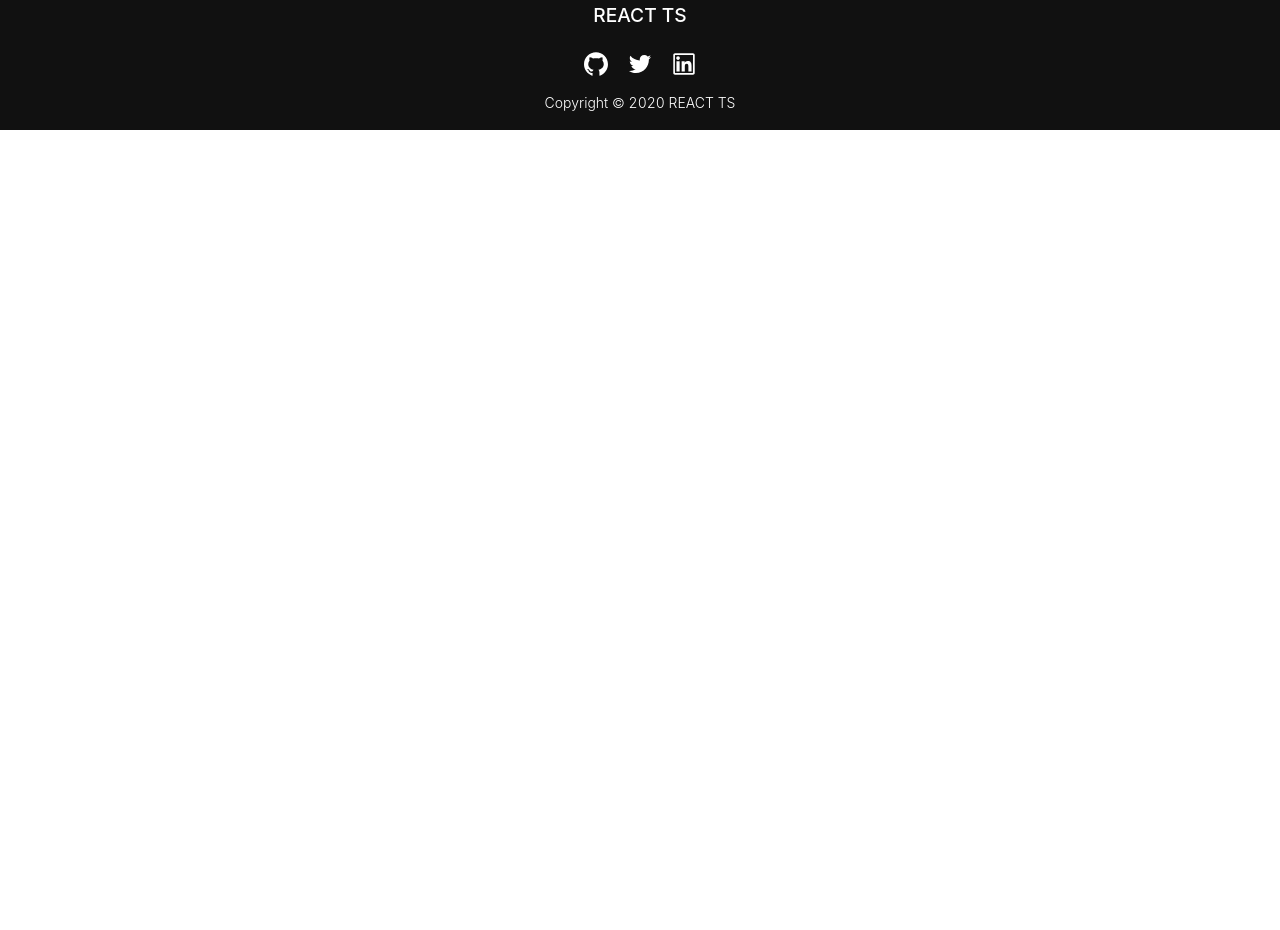
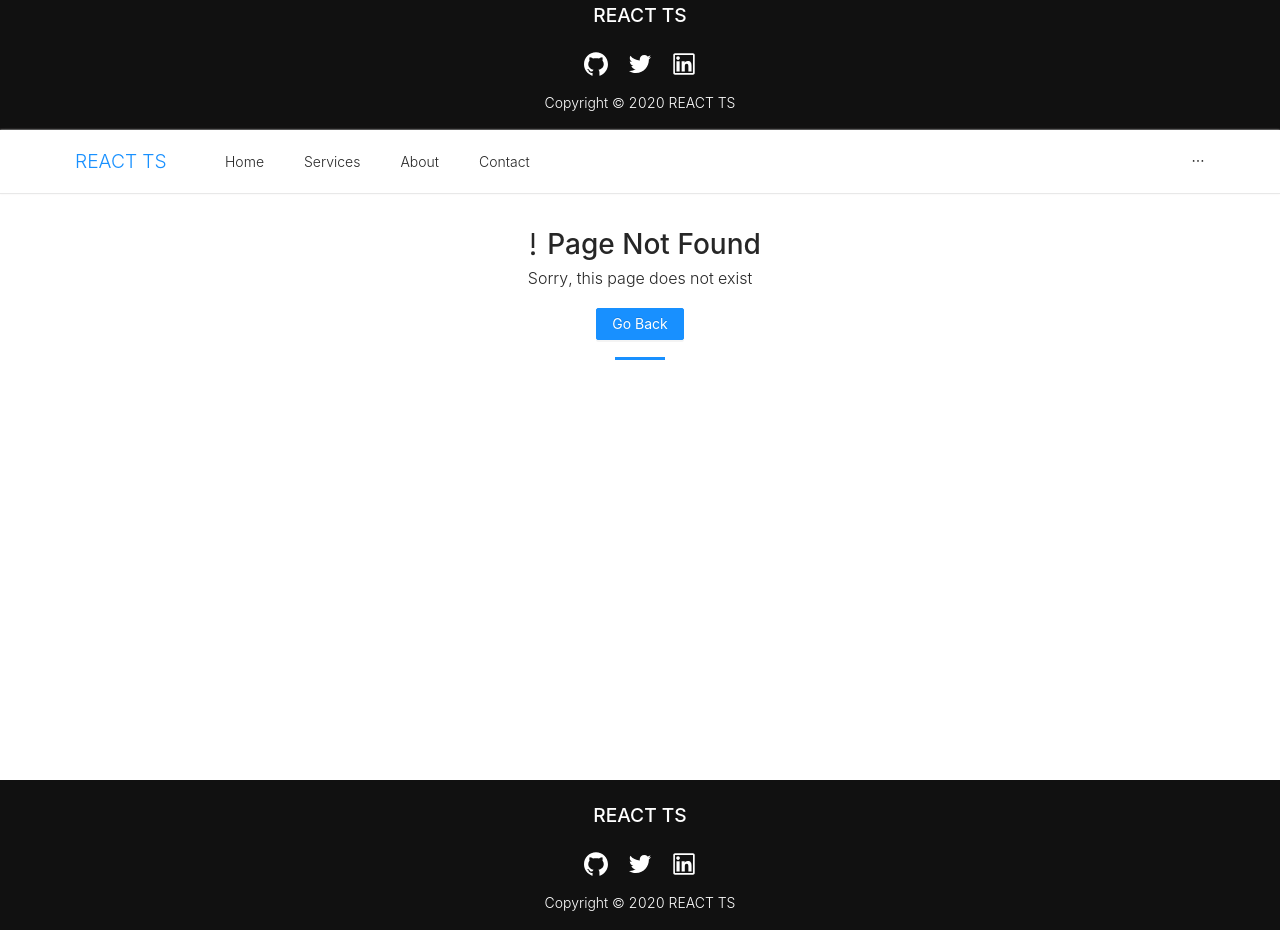
Before and after one commit to ernestogeek/bottoms-up, a React (Create React App) app: page / in a window 1280 px wide. Shown: the part 880-1810 px from the top of the page. Before the commit the page ends 1010 px from the top, so only its background shows below. Built offline with nearby package versions, Linux system fonts and the light colour scheme.

Commit message:
Update Error routes

```diff
--- /dev/null
+++ b/src/components/Error/404.tsx
@@ -0,0 +1,27 @@
+import { ExclamationOutlined } from '@ant-design/icons';
+import { Button } from 'antd';
+import React from 'react';
+import { useHistory } from 'react-router-dom';
+
+export const NotFound = () => {
+  const history = useHistory();
+  const goBack = () => {
+    history.goBack();
+  };
+  return (
+    <div className="static-pages-section">
+      <div className="container">
+        <div className="block-title">
+          <h2>
+            <ExclamationOutlined />
+            Page Not Found
+          </h2>
+          <p className="large">Sorry, this page does not exist</p>
+          <Button type="primary" onClick={goBack}>
+            Go Back
+          </Button>
+        </div>
+      </div>
+    </div>
+  );
+};
--- a/src/components/Products/Product.thunks.ts
+++ b/src/components/Products/Product.thunks.ts
@@ -8,7 +8,6 @@ export const getProducts = () => async dispatch => {
     const res = await axios.get(`${URL.baseAPIUrl}/api/products`);
     const products = res.data;
     dispatch(actions.getProductsSuccess(products));
-    console.log('REs product', res);
   } catch (error) {
     const payload = {
       msg: error.response?.statusText,
@@ -20,6 +19,7 @@ export const getProducts = () => async dispatch => {
 
 export const getProduct = id => async dispatch => {
   try {
+    console.log('Get Product triggered');
     const res = await axios.get(`${URL.baseAPIUrl}/api/products/${id}`);
     const product = res.data as Product;
     dispatch(actions.getProductSuccess(product));
--- a/src/components/Products/ProductList.tsx
+++ b/src/components/Products/ProductList.tsx
@@ -1,11 +1,10 @@
 import { PlusOutlined } from '@ant-design/icons';
 import { Button, Col, Row, Table, Image } from 'antd';
-import React, { useEffect, useState } from 'react';
+import React, { useEffect } from 'react';
 import { connect, ConnectedProps } from 'react-redux';
 import { Link, useHistory } from 'react-router-dom';
 import { PATH } from 'src/constants/paths';
 import { getProducts } from './Product.thunks';
-import imgDefault from 'src/assets/images/products/apple/iphone-8-plus.jpg';
 
 const mapStateToProps = (state: AppState) => ({
   loading: state.products.loading,
--- /dev/null
+++ b/src/pages/ErrorPages/404Pages.tsx
@@ -0,0 +1,13 @@
+import React from 'react';
+import { NotFound } from 'src/components/Error/404';
+import { MainLayout } from 'src/layouts/MainLayout';
+
+const _NotFoundPage = () => {
+  return (
+    <MainLayout>
+      <NotFound />
+    </MainLayout>
+  );
+};
+const NotFoundPage = React.memo(_NotFoundPage);
+export default NotFoundPage;
--- /dev/null
+++ b/src/routes/ErrorRoutes.tsx
@@ -0,0 +1,17 @@
+import React, { lazy, Suspense } from 'react';
+import { Route, Switch } from 'react-router-dom';
+import { Loading } from 'src/components/Loading';
+const NotFoundPage = lazy(() => import('src/pages/ErrorPages/404Pages'));
+export const ErrorRoutes = () => {
+  return (
+    <Switch>
+      <Route
+        component={() => (
+          <Suspense fallback={<Loading />}>
+            <NotFoundPage />
+          </Suspense>
+        )}
+      />
+    </Switch>
+  );
+};
--- a/src/routes/ProductRoutes.tsx
+++ b/src/routes/ProductRoutes.tsx
@@ -1,5 +1,5 @@
 import React, { lazy, Suspense } from 'react';
-import { Route, Switch } from 'react-router-dom';
+import { Switch } from 'react-router-dom';
 import { PATH } from 'src/constants/paths';
 import { Loading } from 'src/components/Loading';
 import { AuthenticatedGuard } from 'src/guards/AuthenticatedGuard';
@@ -24,7 +24,7 @@ export const AuthRoutes = () => {
       />
       <AuthenticatedGuard
         exact
-        path={PATH.PRODUCTS + '/:id'}
+        path="/products/:id"
         component={() => (
           <Suspense fallback={<Loading />}>
             <ProductItem />
--- a/src/routes/index.tsx
+++ b/src/routes/index.tsx
@@ -2,12 +2,14 @@ import React from 'react';
 import { BrowserRouter } from 'react-router-dom';
 import { StaticPageRoutes } from './StaticPageRoutes';
 import { AuthRoutes } from './AuthRoutes';
+import { ErrorRoutes } from './ErrorRoutes';
 
 export const Routes = () => {
   return (
     <BrowserRouter>
       <StaticPageRoutes />
       <AuthRoutes />
+      <ErrorRoutes />
     </BrowserRouter>
   );
 };
```
Also changed, not shown: src/components/Auth/Auth.thunks.ts (+0 -10 lines), src/components/Products/ProductItem.tsx (+35 -4 lines).
